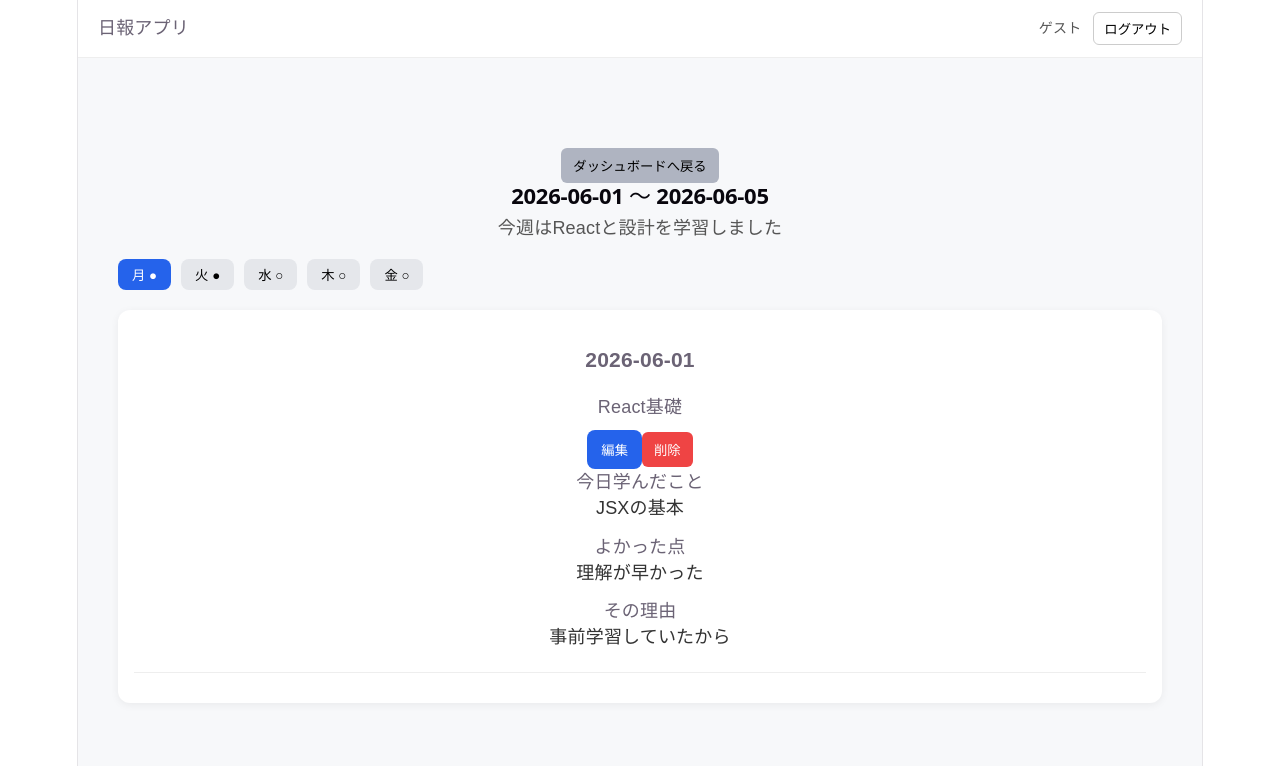
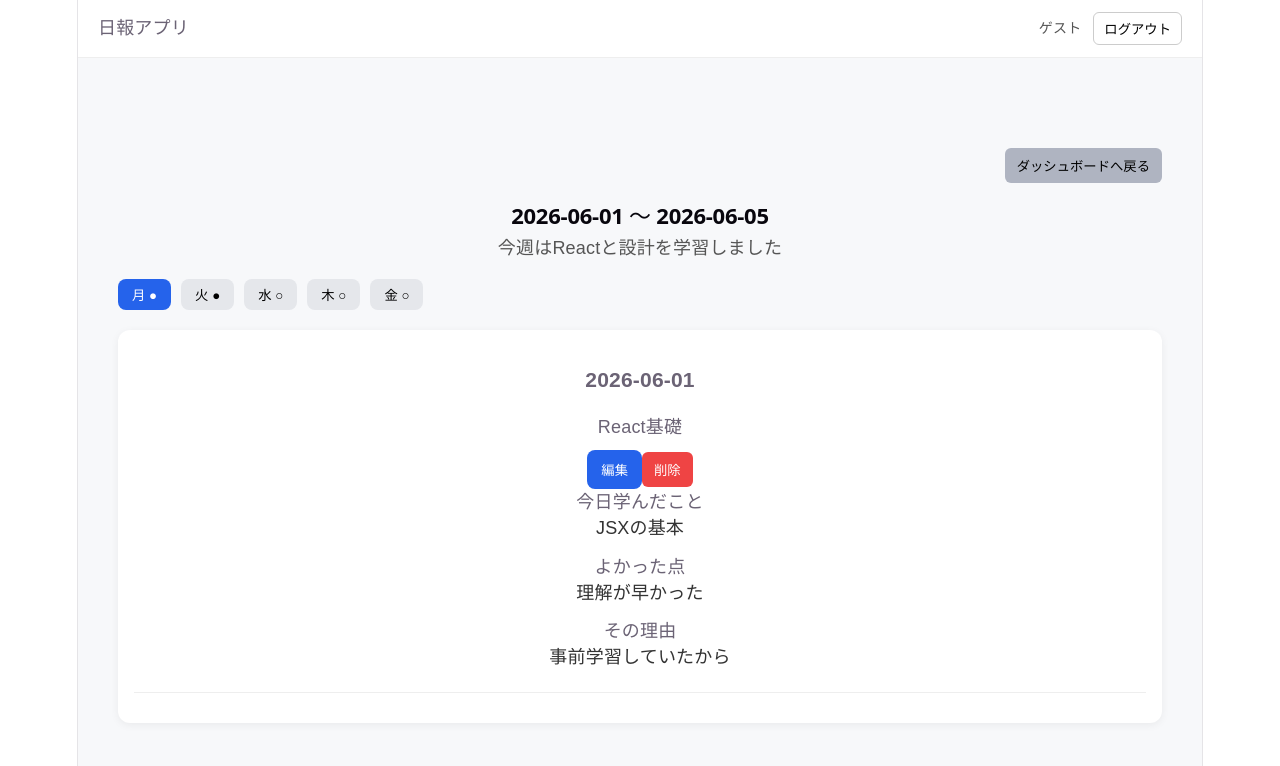
Before and after one commit to tokoMatsubara/Nippo_group7, a React app in the folder frontend/: page /daily-list in a window 1280 px wide. Shown: the top 766 px of the page. Built offline with nearby package versions, Linux system fonts and the light colour scheme; the HTML template or start-up script is replaced by a standard one.

Commit message:
ダッシュボードへ戻るボタンを右側に移動

```diff
--- a/frontend/src/styles/CreateReport.css
+++ b/frontend/src/styles/CreateReport.css
@@ -5,6 +5,14 @@
 .daily-page {
     padding: 20px;
     min-height: 100vh;
+}
+
+/* ヘッダー（ボタンを右配置） */
+.header {
+    display: flex;
+    justify-content: space-between;
+    align-items: center;
+    margin-bottom: 20px;
 }
 
 /* 目標カード（card前提） */
--- a/frontend/src/styles/DailyList.css
+++ b/frontend/src/styles/DailyList.css
@@ -6,6 +6,13 @@
     padding: 20px;
     min-height: 100vh;
     background: #f7f8fa;
+}
+
+/* 戻るボタンを右配置 */
+.topRight {
+    display: flex;
+    justify-content: flex-end;
+    margin-bottom: 20px;
 }
 
 /* 週エリア */
--- a/frontend/src/styles/Remind.css
+++ b/frontend/src/styles/Remind.css
@@ -1,4 +1,11 @@
 /* ===== レイアウト依存を削除 ===== */
+
+.headerRow {
+    display: flex;
+    justify-content: space-between;
+    align-items: center;
+    margin-bottom: 20px;
+}
 
 .remindHeader {
     display: flex;
```
